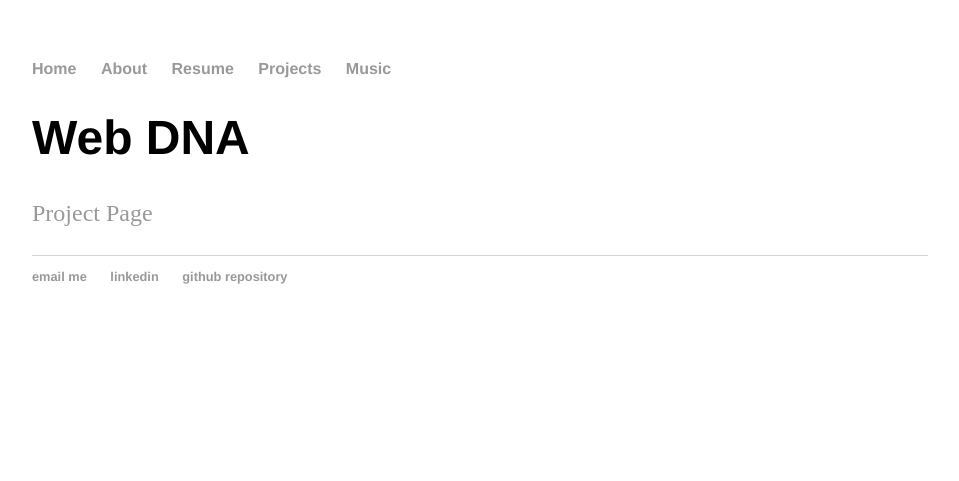
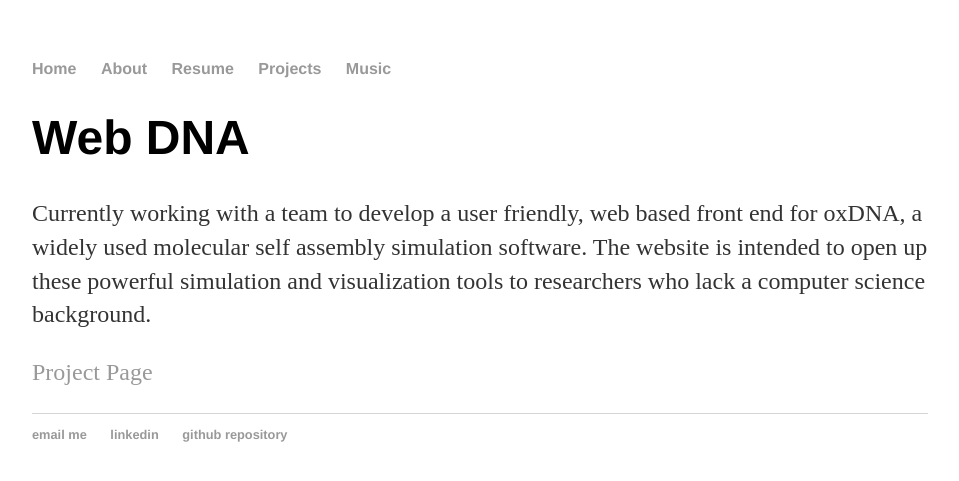
Before and after one commit to zackfravel/zackfravel.github.io, a Jekyll site: the page built from _posts/2018-05-20-DNA.md, in a window 1280 px wide. Shown: the top 481 px of the page, without its empty margins (160-1119 px from the left). Built offline with Jekyll 4.4.1, drawn with Linux system fonts in a browser that asks for light colours.

Commit message:
Update 2018-05-20-DNA.md

```diff
--- a/_posts/2018-05-20-DNA.md
+++ b/_posts/2018-05-20-DNA.md
@@ -3,4 +3,6 @@
 title: "Web DNA"
 ---
 
+Currently working with a team to develop a user friendly, web based front end for oxDNA, a widely used molecular self assembly simulation software. The website is intended to open up these powerful simulation and visualization tools to researchers who lack a computer science background.
+
 [Project Page](http://capstone.csce.uark.edu/?page_id=5817)
```
